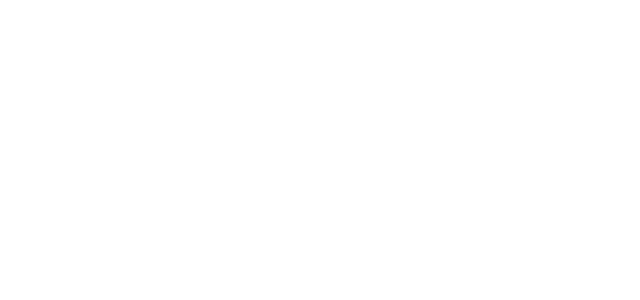
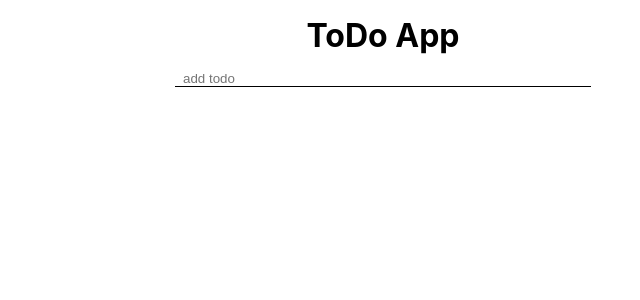
Before and after one commit to leah-massey/ToDo-List, a React (Create React App) app in the folder frontend/: page / in a window 1280 px wide. Shown: the top 300 px of the page, without its empty margins (257-897 px from the left). Built offline with nearby package versions, Linux system fonts and the light colour scheme.

Commit message:
basic styling added to app

```diff
--- a/frontend/src/App.js
+++ b/frontend/src/App.js
@@ -1,5 +1,12 @@
 function App() {
-  return <div className="App"></div>;
+  return (
+    <div className="App">
+      <h1>ToDo App</h1>
+      <div className="top">
+        <input type="text" placeholder="add todo"></input>
+      </div>
+    </div>
+  );
 }
 
 export default App;
--- a/frontend/src/index.css
+++ b/frontend/src/index.css
@@ -1,13 +1,39 @@
+* {
+  margin: 0;
+  padding: 0;
+}
+
 body {
   margin: 0;
-  font-family: -apple-system, BlinkMacSystemFont, 'Segoe UI', 'Roboto', 'Oxygen',
-    'Ubuntu', 'Cantarell', 'Fira Sans', 'Droid Sans', 'Helvetica Neue',
+  font-family: -apple-system, BlinkMacSystemFont, "Segoe UI", "Roboto", "Oxygen",
+    "Ubuntu", "Cantarell", "Fira Sans", "Droid Sans", "Helvetica Neue",
     sans-serif;
   -webkit-font-smoothing: antialiased;
   -moz-osx-font-smoothing: grayscale;
 }
 
-code {
-  font-family: source-code-pro, Menlo, Monaco, Consolas, 'Courier New',
-    monospace;
+.container {
+  max-width: 600px;
+  margin: auto;
+  padding: 0 1rem;
 }
+
+h1 {
+  margin-top: 1rem;
+  text-align: center;
+}
+
+.top {
+  margin-top: 1rem;
+  display: flex;
+  gap: 1rem;
+  justify-content: center;
+}
+
+input {
+  border: none;
+  outline: none;
+  width: 400px;
+  padding: 0 0.5rem;
+  border-bottom: 1px solid #000;
+}
```
